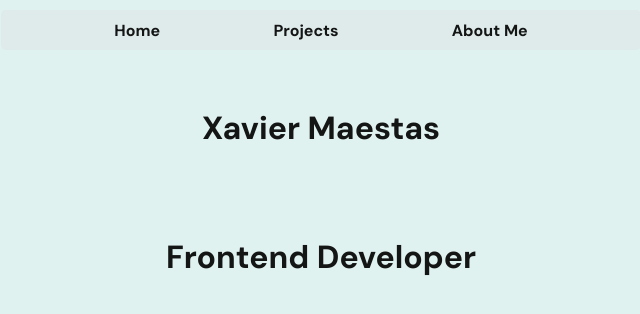
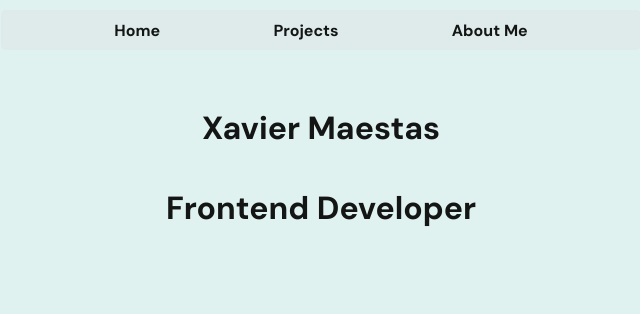
Before and after one commit to xavimaestas/formalPortfolio, a React (Vite) app: page / in a window 1280 px wide. Shown: the top 314 px of the page, without its empty margins (319-959 px from the left). Built offline with nearby package versions, Linux system fonts and the light colour scheme; a web font is replaced by a local one.

Commit message:
home updated
h1 tags moved

```diff
--- a/src/pages/Home.jsx
+++ b/src/pages/Home.jsx
@@ -13,13 +13,14 @@ export default function Home(){
             <div className="page home-container">
                 <div className="home-title">
                     <h1>Xavier Maestas</h1>
+                    <h1>Frontend Developer</h1>
                     <div className="tech-stack">
                         <i className="fa-brands fa-html5 fa-2xl"></i>
                         <i className="fa-brands fa-css3-alt  fa-2xl"></i>
                         <i className="fa-brands fa-js  fa-2xl"></i>
                         <i className="fa-brands fa-react  fa-2xl"></i>
                     </div>
-                    <h1>Frontend Developer</h1>
+
                 </div>
 
 
```
